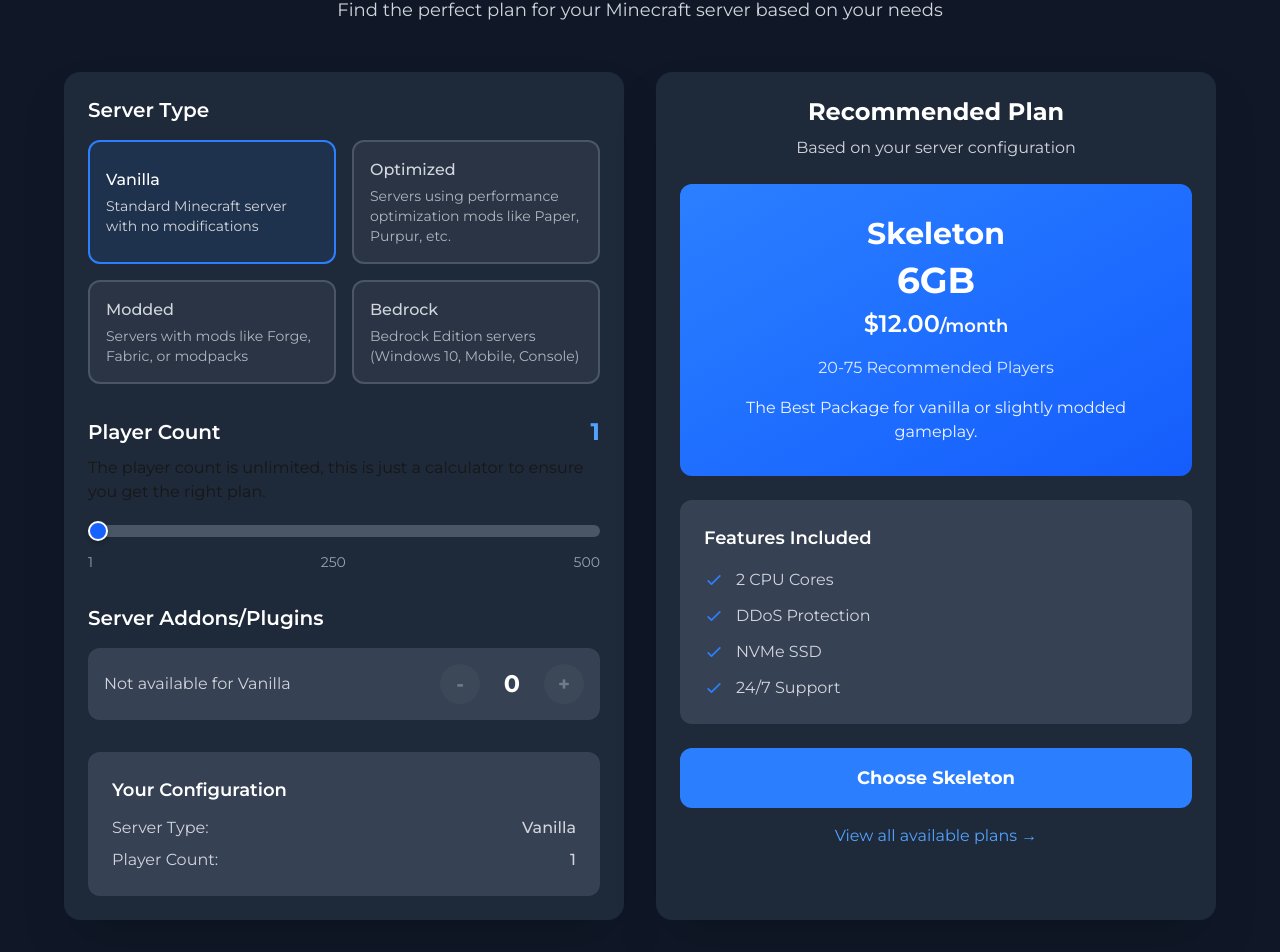
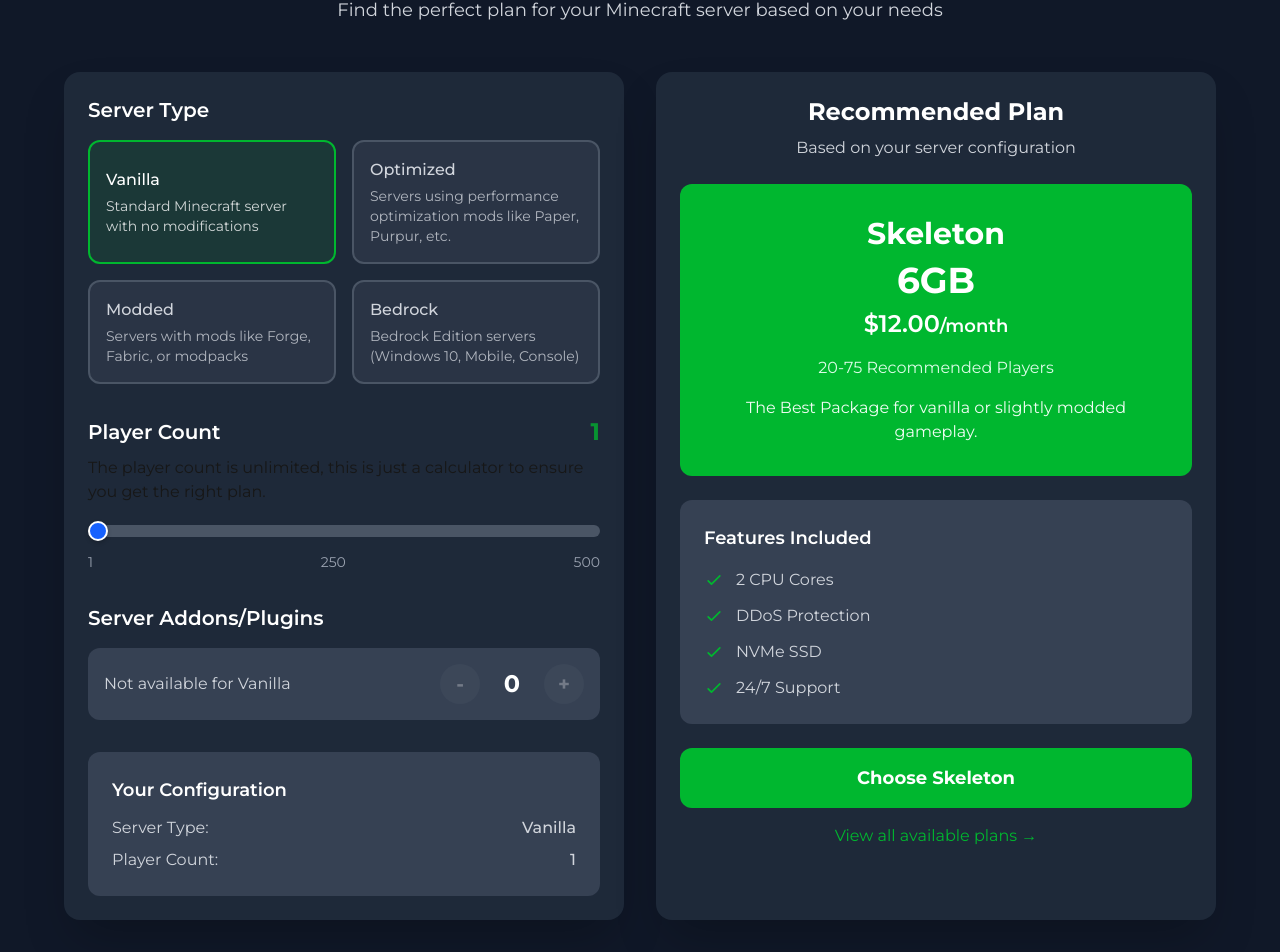
Before and after one commit to sour-host/sourhost, a Next.js app: page / in a window 1280 px wide. Shown: the part 3072-4024 px from the top of the page. Built offline with nearby package versions, Linux system fonts and the light colour scheme.

Commit message:
Update RamCalculator.tsx

```diff
--- a/components/RamCalculator.tsx
+++ b/components/RamCalculator.tsx
@@ -221,7 +221,7 @@
                       onClick={() => setServerType(type)}
                       className={`p-4 rounded-xl border-2 transition-all duration-200 ${
                         serverType === type
-                          ? 'border-blue-500 bg-blue-500/10 text-white'
+                          ? 'border-[#00b72f] bg-[#00b72f]/10 text-white'
                           : 'border-gray-600 bg-gray-700/50 text-gray-300 hover:border-gray-500 hover:bg-gray-600/50'
                       } ${info.disabled ? 'opacity-50 cursor-not-allowed' : ''}`}
                       disabled={info.disabled}
@@ -241,7 +241,7 @@
                   <h2 className="text-xl font-semibold text-white">
                     Player Count
                   </h2>
-                  <span className="text-2xl font-bold text-blue-400">
+                  <span className="text-2xl font-bold text-[#00b72f]/75">
                     {playerCount}
                   </span>
                 </div>
@@ -300,7 +300,7 @@
                       type="checkbox"
                       checked={usingOptimizedMods}
                       onChange={(e) => setUsingOptimizedMods(e.target.checked)}
-                      className="w-5 h-5 text-blue-500 bg-gray-600 border-gray-400 rounded focus:ring-blue-500 focus:ring-2"
+                      className="w-5 h-5 text-[#00b72f] bg-gray-600 border-gray-400 rounded focus:ring-[#00b72f] focus:ring-2"
                     />
                     <span className="text-white font-medium">
                       Click if using performance optimization mods
@@ -354,7 +354,7 @@
             </div>
 
             {/* Recommended Plan Card */}
-            <div className="bg-gradient-to-br from-blue-500 to-blue-600 rounded-xl p-8 text-white mb-6">
+            <div className="bg-gradient-to-br from-[#00b72f] to-[#00b72f] rounded-xl p-8 text-white mb-6">
               <div className="text-center">
                 <h3 className="text-3xl font-bold mb-2">{recommendedPlan.name}</h3>
                 <div className="text-4xl font-bold mb-2">{recommendedPlan.ram}</div>
@@ -362,8 +362,8 @@
                   {recommendedPlan.price}
                   <span className="text-lg">{recommendedPlan.period}</span>
                 </div>
-                <p className="text-blue-100 mb-4">{recommendedPlan.players}</p>
-                <p className="text-blue-50">{recommendedPlan.description}</p>
+                <p className="text-green-100 mb-4">{recommendedPlan.players}</p>
+                <p className="text-green-50">{recommendedPlan.description}</p>
               </div>
             </div>
 
@@ -375,7 +375,7 @@
               <ul className="space-y-3">
                 {recommendedPlan.features.map((feature, index) => (
                   <li key={index} className="flex items-center text-gray-300">
-                    <svg className="w-5 h-5 text-blue-500 mr-3" fill="none" stroke="currentColor" viewBox="0 0 24 24">
+                    <svg className="w-5 h-5 text-[#00b72f] mr-3" fill="none" stroke="currentColor" viewBox="0 0 24 24">
                       <path strokeLinecap="round" strokeLinejoin="round" strokeWidth="2" d="M5 13l4 4L19 7"></path>
                     </svg>
                     {feature}
@@ -389,7 +389,7 @@
               href={recommendedPlan.baseUrl}
               target="_blank"
               rel="noopener noreferrer"
-              className="block w-full bg-blue-500 hover:bg-blue-600 text-white text-center font-bold py-4 px-6 rounded-xl transition-colors duration-200 text-lg"
+              className="block w-full bg-[#00b72f] hover:bg-[#00b72f] text-white text-center font-bold py-4 px-6 rounded-xl transition-colors duration-200 text-lg"
             >
               Choose {recommendedPlan.name}
             </a>
@@ -398,7 +398,7 @@
             <div className="text-center mt-4">
               <a
                 href="#plans"
-                className="text-blue-400 hover:text-blue-300 transition-colors"
+                className="text-[#00b72f] hover:text-green-300 transition-colors"
               >
                 View all available plans →
               </a>
```
